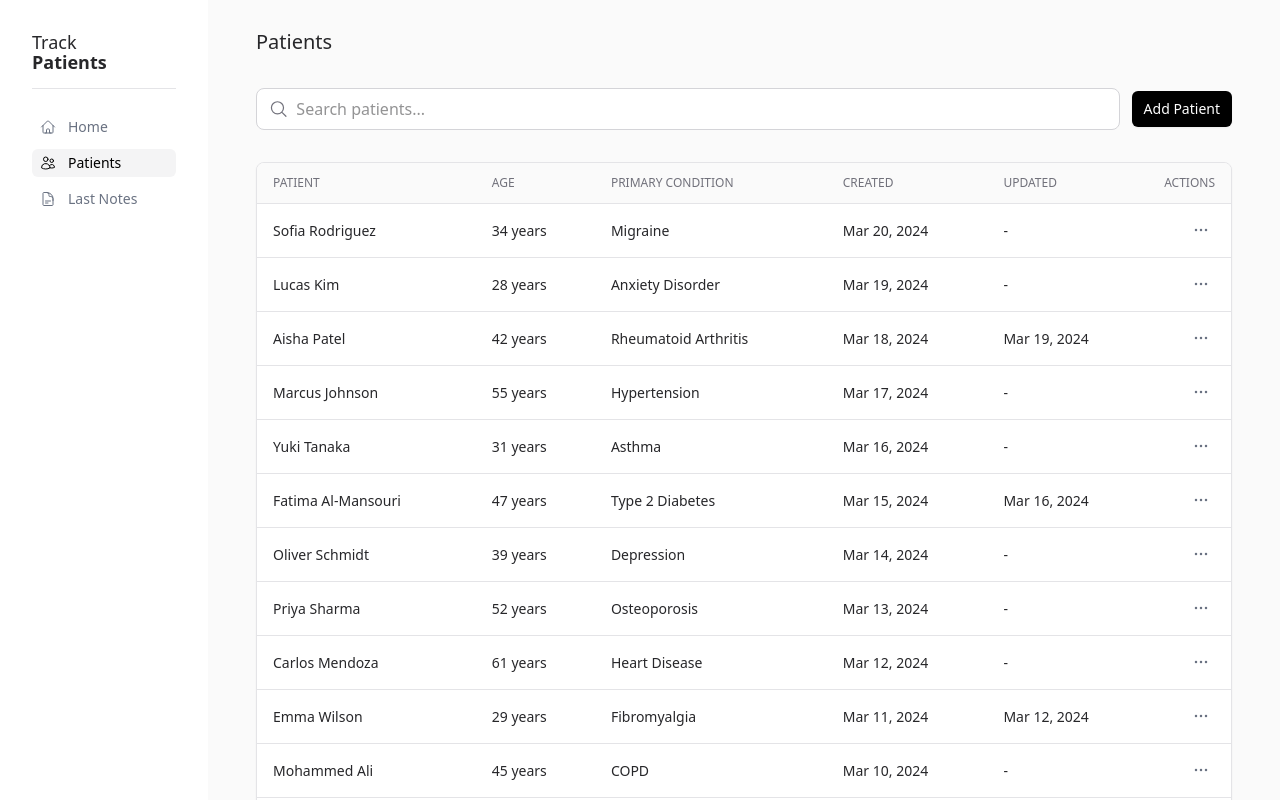
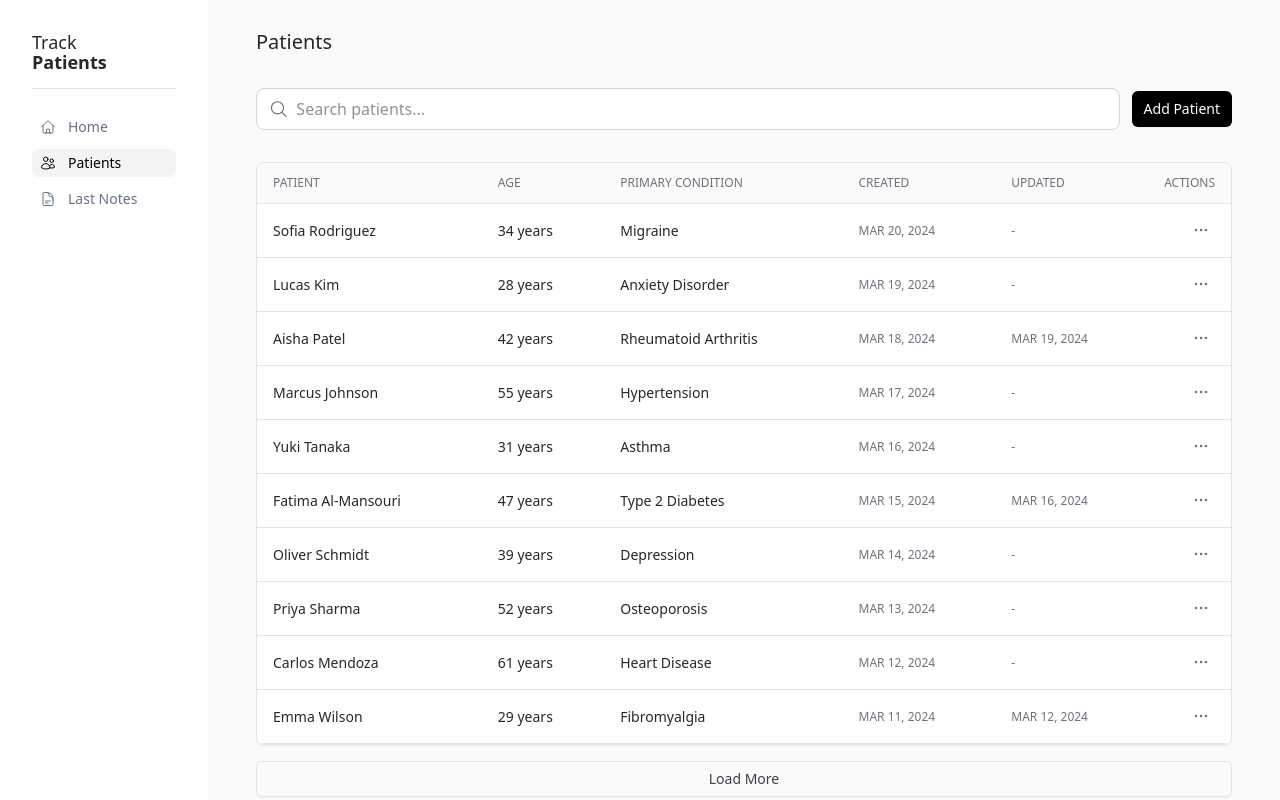
Before and after one commit to manumorante/track-patients, a React (Vite) app: page /patients in a window 1280 px wide. Shown: the top 800 px of the page. Built offline with nearby package versions, Linux system fonts and the light colour scheme.

Commit message:
feat: support infinite scrolling from react query

```diff
--- a/src/components/patients/PatientsTable.tsx
+++ b/src/components/patients/PatientsTable.tsx
@@ -9,9 +9,14 @@ import { Link } from 'react-router-dom'
 
 export default function PatientsTable() {
   const searchQuery = usePatientsStore((state) => state.searchQuery)
-  const { results: patients, isLoading } = useSearchPatients(searchQuery)
+  const { data, isLoading, fetchNextPage, hasNextPage, isFetchingNextPage } =
+    useSearchPatients(searchQuery)
 
-  const hasResults = useMemo(() => patients?.length !== 0, [patients])
+  const patients = useMemo(() => {
+    return data?.pages.flatMap((page) => page) ?? []
+  }, [data?.pages])
+
+  const hasResults = useMemo(() => patients.length !== 0, [patients])
 
   const css = {
     th: 'px-4 py-3 text-left text-xs font-light text-zinc-500 uppercase',
@@ -23,7 +28,9 @@ export default function PatientsTable() {
       {!hasResults && searchQuery && (
         <NoResultsFound title={`Your search for "${searchQuery}" did not return any results`} />
       )}
+
       {hasResults && !isLoading && (
+        <>
           <Card className="w-full overflow-hidden">
             <table className="w-full table-auto">
               <thead className="border-b border-zinc-200 bg-zinc-50">
@@ -38,8 +45,10 @@ export default function PatientsTable() {
               </thead>
 
               <tbody>
-              {patients?.map((patient) => (
-                <tr key={patient.id} className="border-b border-zinc-200 bg-white hover:bg-zinc-50">
+                {patients.map((patient) => (
+                  <tr
+                    key={patient.id}
+                    className="border-b border-zinc-200 bg-white hover:bg-zinc-50">
                     <td className={css.td}>
                       <div className="flex flex-col">
                         <Link to={`/patients/${patient.id}`} className="font-medium">
@@ -53,11 +62,13 @@ export default function PatientsTable() {
                       </div>
                     </td>
                     <td className={cx(css.td, 'hidden sm:table-cell')}>{patient.age} years</td>
-                  <td className={cx(css.td, 'hidden sm:table-cell')}>{patient.primaryCondition}</td>
                     <td className={cx(css.td, 'hidden sm:table-cell')}>
+                      {patient.primaryCondition}
+                    </td>
+                    <td className={cx(css.th, 'hidden sm:table-cell')}>
                       {formatDate(patient.createdAt)}
                     </td>
-                  <td className={cx(css.td, 'hidden sm:table-cell')}>
+                    <td className={cx(css.th, 'hidden sm:table-cell')}>
                       {formatDate(patient.updatedAt)}
                     </td>
                     <td className={cx(css.td, 'w-20 text-right')}>
@@ -68,6 +79,18 @@ export default function PatientsTable() {
               </tbody>
             </table>
           </Card>
+
+          {hasNextPage && (
+            <div className="mt-4 flex justify-center">
+              <button
+                onClick={() => fetchNextPage()}
+                disabled={isFetchingNextPage}
+                className="button secondary w-full">
+                {isFetchingNextPage ? 'Loading...' : 'Load More'}
+              </button>
+            </div>
+          )}
+        </>
       )}
     </div>
   )
--- a/src/hooks/useSearchPatients.ts
+++ b/src/hooks/useSearchPatients.ts
@@ -1,14 +1,16 @@
 import { useDebounce } from '@/hooks'
 import { api } from '@/lib/api/patients'
-import { useQuery } from '@tanstack/react-query'
+import { useInfiniteQuery } from '@tanstack/react-query'
 
 export function useSearchPatients(query: string = '') {
   const debouncedQuery = useDebounce(query)
 
-  const { data, isLoading } = useQuery({
+  return useInfiniteQuery({
     queryKey: ['patients', 'search', debouncedQuery],
-    queryFn: () => api.search(debouncedQuery),
+    queryFn: ({ pageParam = 1 }) => api.search(debouncedQuery, pageParam),
+    getNextPageParam: (lastPage, allPages) => {
+      return lastPage.length === 10 ? allPages.length + 1 : undefined
+    },
+    initialPageParam: 1,
   })
-
-  return { results: data, isLoading }
 }
--- a/src/lib/api/patients.ts
+++ b/src/lib/api/patients.ts
@@ -4,6 +4,7 @@ import type { Patient } from '@/types'
 import { v4 as uuid } from 'uuid'
 
 const store = usePatientsStore
+const PAGE_SIZE = 10
 
 export const api = {
   _sortPatients(patients: Patient[]): Patient[] {
@@ -12,21 +13,24 @@ export const api = {
     )
   },
 
-  async search(query: string): Promise<Patient[]> {
+  async search(query: string, page: number = 1): Promise<Patient[]> {
     await delay()
     const patients = store.getState().patients
 
-    if (!query?.trim() || query.length < 2) {
-      return this._sortPatients(patients)
+    let filteredPatients = patients
+    if (query?.trim() && query.length >= 2) {
+      const search = query.toLowerCase().trim()
+      filteredPatients = patients.filter(
+        (p: Patient) =>
+          p.name.toLowerCase().includes(search) ||
+          p.primaryCondition.toLowerCase().includes(search),
+      )
     }
 
-    const search = query.toLowerCase().trim()
-    const filteredPatients = patients.filter(
-      (p: Patient) =>
-        p.name.toLowerCase().includes(search) || p.primaryCondition.toLowerCase().includes(search),
-    )
-
-    return this._sortPatients(filteredPatients)
+    const sortedPatients = this._sortPatients(filteredPatients)
+    const startIndex = (page - 1) * PAGE_SIZE
+    const endIndex = startIndex + PAGE_SIZE
+    return sortedPatients.slice(startIndex, endIndex)
   },
 
   async getOne(id: string): Promise<Patient> {
--- a/src/stores/patientsStore.ts
+++ b/src/stores/patientsStore.ts
@@ -11,12 +11,14 @@ interface PatientsState {
   isFormOpen: boolean
   editingId: string
   searchQuery: string
+  currentPage: number
 
   // Actions
   addForm: () => void
   editForm: (id: string) => void
   closeForm: () => void
   setSearchQuery: (query: string) => void
+  setCurrentPage: (page: number) => void
   setPatients: (patients: Patient[]) => void
 }
 
@@ -30,12 +32,14 @@ export const usePatientsStore = create<PatientsState>()(
       isFormOpen: false,
       editingId: '',
       searchQuery: '',
+      currentPage: 1,
 
       // Actions
       addForm: () => set({ isFormOpen: true, editingId: '' }),
       editForm: (id) => set({ isFormOpen: true, editingId: id }),
       closeForm: () => set({ isFormOpen: false, editingId: '' }),
-      setSearchQuery: (query) => set({ searchQuery: query }),
+      setSearchQuery: (query) => set({ searchQuery: query, currentPage: 1 }),
+      setCurrentPage: (page) => set({ currentPage: page }),
       setPatients: (patients) => set({ patients }),
     }),
     { name: 'patients-storage' },
```
Lines whose indentation alone changed are shown as unchanged.
